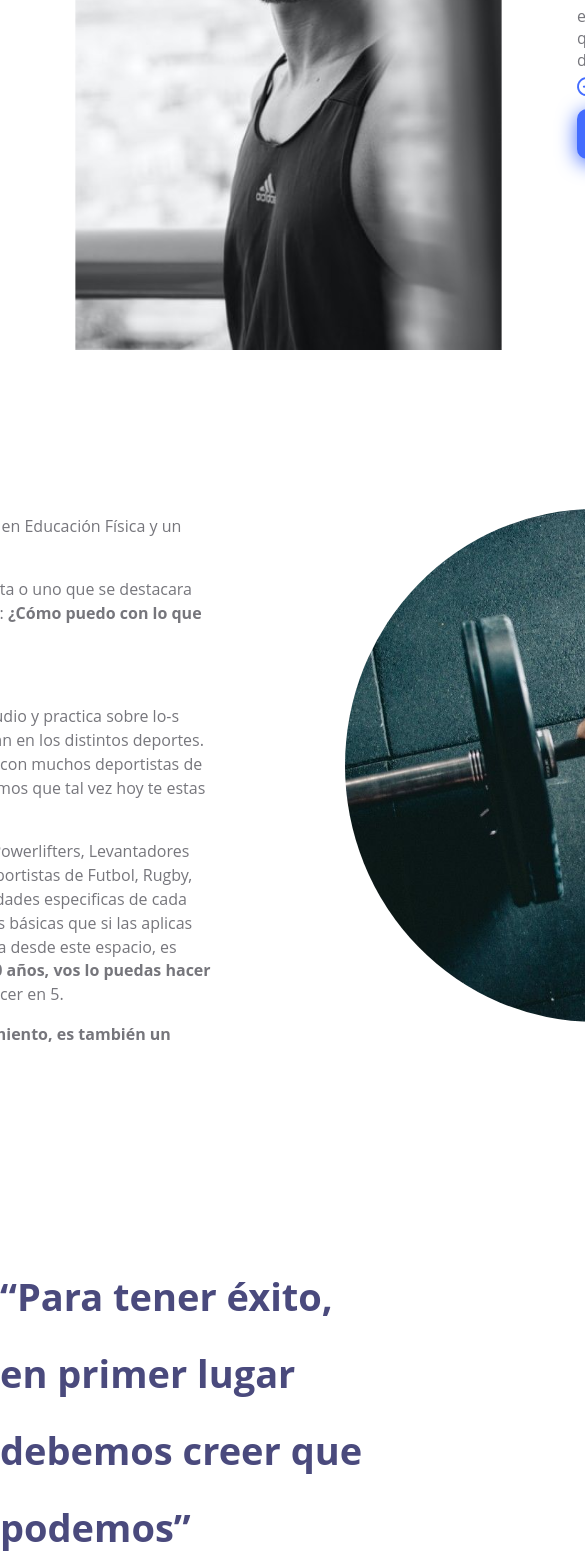
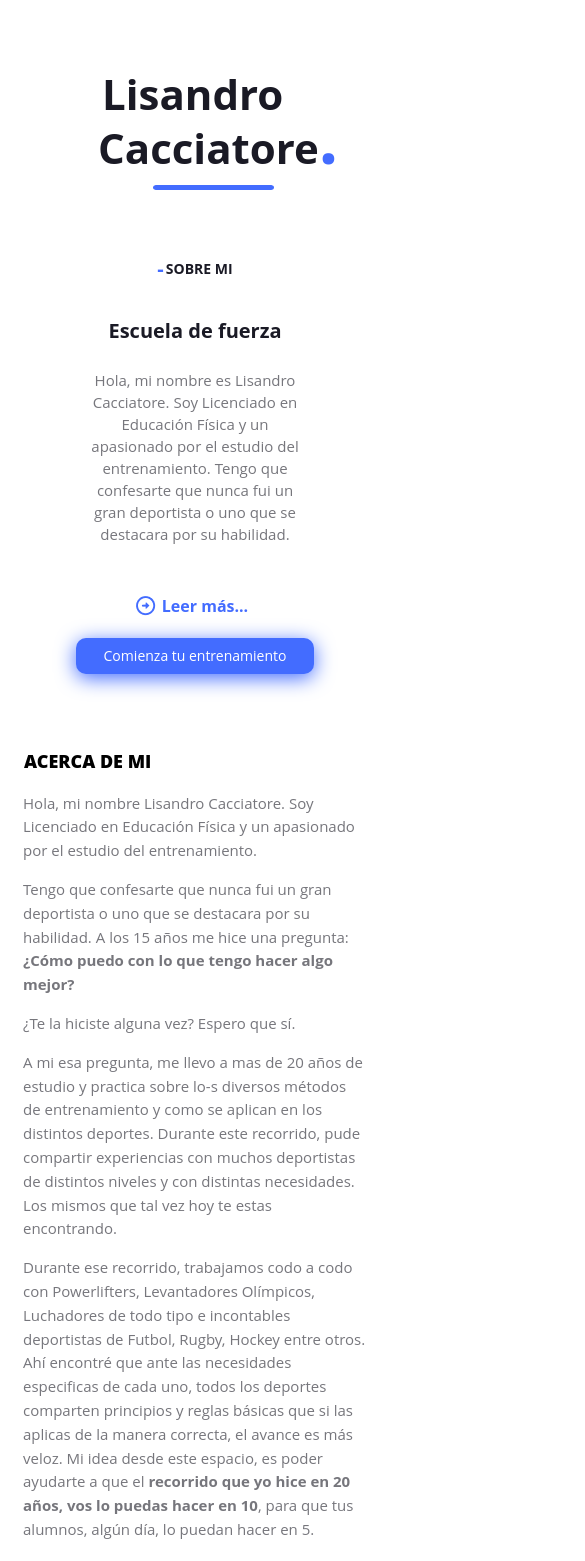
Before and after one commit to gaby7887/Proyecto-Lisandro, a React (Create React App) app: page / in a window 390 px wide. Shown: the part 360-1921 px from the top of the page, 585 px wide, since content can reach past the window. Built offline with nearby package versions, Linux system fonts and the light colour scheme.

Commit message:
actualizacion

```diff
--- a/src/Componentes/Navbar/Navbar.css
+++ b/src/Componentes/Navbar/Navbar.css
@@ -6,6 +6,7 @@
     background: #FFFFFF;
     margin-top: 0px;
     position: fixed;
+    z-index: 1;
 }
 
 .link {
--- a/src/Componentes/Views/AcercaDeMi/acercaDeMi.css
+++ b/src/Componentes/Views/AcercaDeMi/acercaDeMi.css
@@ -75,3 +75,54 @@
     line-height: 76.8px;
     /* margin: 40px 0 100px 0; */
 }
+
+@media (max-width: 412px){
+    .acercaDeMi{
+        margin: 150px 0 0 0;
+    }
+    .flexInterno{
+        display: flex;
+        flex-direction: column;
+        gap: 0;
+    }
+    .containerTextAcerca{
+        width: 412px;
+        height: 817px;
+        padding: 0px;
+        /* margin: auto; */
+    }
+    .title{
+        font-size:18px;
+        margin-left: 35px;
+        padding: 0;
+    }
+    .parrafos{
+        width: 344px;
+        height: 817px;
+        font-size: 15px;
+        line-height: 23.79px;
+        margin: auto;
+        padding: 0px;
+    }
+    .img{
+        width: 122px;
+        height: 112px;
+        top: 2110px;
+        left: 250px;
+        position: absolute;
+    }
+    .contenedorSubtitle{
+        width: 177px;
+        height: 90px;
+        margin: 0;
+    }
+    .subTitle{
+        width: 177px;
+        height: 90px;
+        font-size: 15px;
+        line-height: 20.43px;
+        position: absolute;
+        left: 62px;
+        top: 2130px;
+    }
+}
--- a/src/Componentes/Views/Header/header.css
+++ b/src/Componentes/Views/Header/header.css
@@ -1,4 +1,5 @@
 .home {
+    width: 100%;
     display: flex;
     flex-direction:row;
     justify-content: space-around;
@@ -7,6 +8,7 @@
 
 .divFotoLisandro {
     display: flex;
+    flex-direction: row;
 }
 
 .fotoLisandro {
@@ -19,11 +21,11 @@
 
 .ellipse {
     position: absolute;
+    z-index: 1;
     width: 427px;
     height: 419px;
     left: -147px;
     top: -117px;
-
     background: rgba(67, 108, 255, 0.1);
 }
 
@@ -220,115 +222,87 @@
 
 /* MEDIA QUERIES */
 
-@media only screen and(max-width: 1400px){
+@media (max-width: 412px){
 
-}
-
-@media only screen and(max-width: 1200px){
-
-}
-
-@media only screen and(max-width: 992px){
-
-}
-
-@media only screen and(max-width: 768px){
-    .cajaTitleHome{
+    .home{
+        flex-direction: column;
+        justify-content: center;
+        align-items: center;
+    }
+    .cajaTitleHome {
         display: flex;
         flex-direction: column;
-        justify-content: center;
+        justify-content: flex-start;
+        align-items: flex-start;
+        margin: 100px 0;
 
-    }
-
-    .titleHome{
-        display: flex;
-        flex-direction: column;
+        position: initial;
         width: 224px;
         height: 88px;
-
-        font-family: 'Open Sans';
-        font-style: normal;
-        font-weight: 700;
-        font-size: 32px;
-        line-height: 44px;
-        text-indent: 4px;
-
+        padding: 0;
+        background: linear-gradient(180deg, #FFFFFF 0%, #FFFFFF 99.99%, #E5E5E5 100%);
+        border-radius: 20px;
     }
-
-
-    .home{
-        display: flex;
-        flex-direction: column;
-    }
-
-
-    .divFotoLisandro {
-        display: flex;
-        flex-direction: column;
-    }
-
-    .fotoLisandro{
-        display: flex;
-        flex-direction: column;
-        width: 50%;
-        height: 294px;
-        border-radius: 40px;
-    }
-
-
-.contenedorEscuelaDeFuerza{
-    display: flex;
-    flex-direction: column;
-}
-
-}
-
-@media only screen and(max-width: 576px){
-
-    .cajaTitleHome{
-        display: flex;
-        flex-direction: column;
-        justify-content: center;
-
-    }
-
     .titleHome{
-        display: flex;
-        flex-direction: column;
         width: 224px;
         height: 88px;
-
-        font-family: 'Open Sans';
-        font-style: normal;
-        font-weight: 700;
-        font-size: 32px;
-        line-height: 44px;
-        text-indent: 4px;
-
+        font-size: 42px;
+        line-height: 43.58px;
+        margin: 0;
     }
-
-    .home{
+    .lineaHome {
+        width: 21px;
+        height: 0px;
+        margin-top: 0px;
+        margin-left: 70px;
+    }
+    .rectangulo{
+        width: 121px;
+        height: 5px;
+    }
+    .contenedorLeerMas{
+        justify-content: center;
+        margin: 20px;
+    }
+    .contenedorEscuelaDeFuerza{
+        align-items: center;
+        text-align: center;
+    }
+    .textoPresentacion{
+        width: 217px;
+        height: 205px;
+        font-size: 15px;
+        margin: auto;
+    }
+    .divFotoLisandro{
+        flex-direction: column-reverse;
+    }
+    .fotoLisandro{
+        width: 303px;
+        height: 294px;
+        margin: 0 0 20px 0;
+    }
+    .subTituloHome{
+        width: 355px;
+        height: 77px;
         display: flex;
-        flex-direction: column;
+        text-align: center;
+        justify-content: center;
+        align-items: center;
+        font-size: 20px;
     }
-
-
-    .divFotoLisandro {
+    .parrafoSobreMi{
         display: flex;
-        flex-direction: column;
+        text-align: center;
+        justify-content: center;
+        align-items: center;
     }
-
-    .fotoLisandro{
-        display: flex;
-        flex-direction: column;
-        width: 50%;
-        height: 294px;
-        border-radius: 40px;
+    .comienzaTuEntrenamiento{
+        width: 238px;
+        height: 36px;
+        margin: auto;
     }
-
-
-.contenedorEscuelaDeFuerza{
-    display: flex;
-    flex-direction: column;
+    .textoBoton{
+        font-size: 14px;
+    }
 }
-}
```
